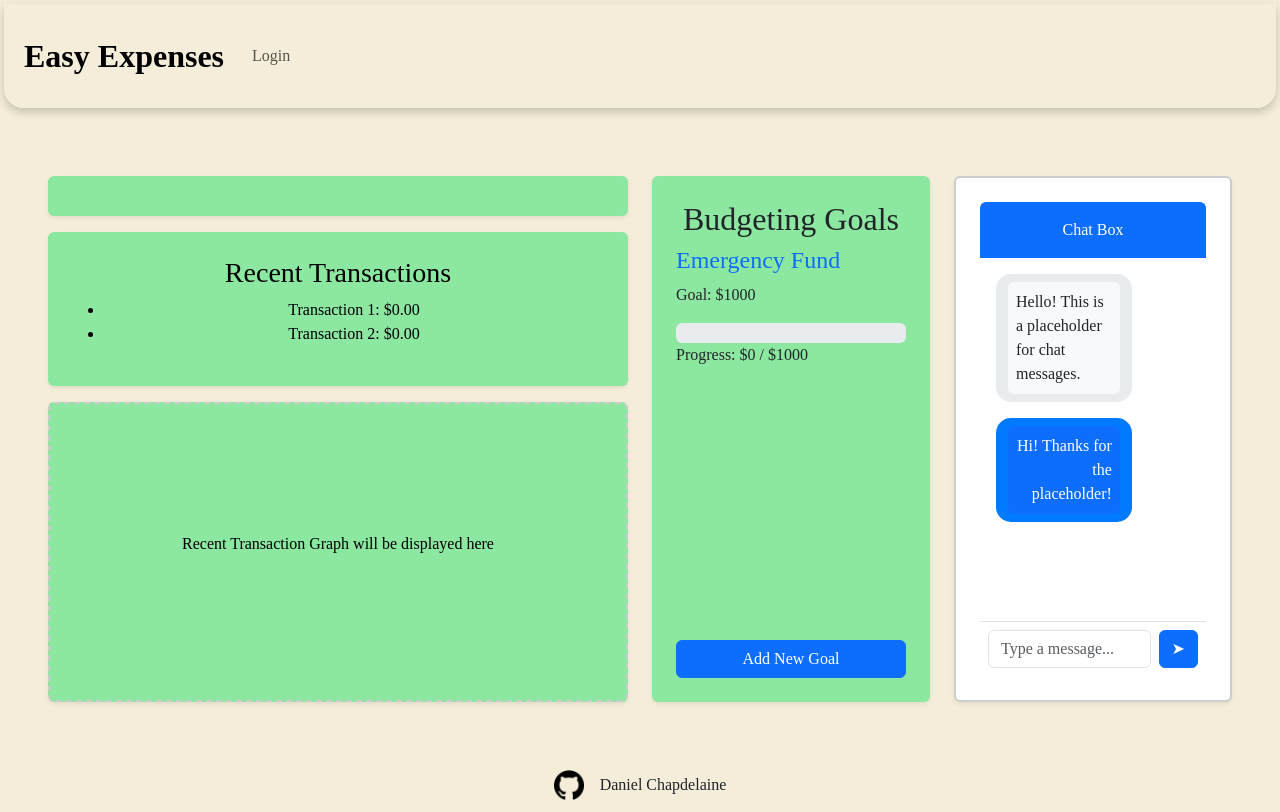
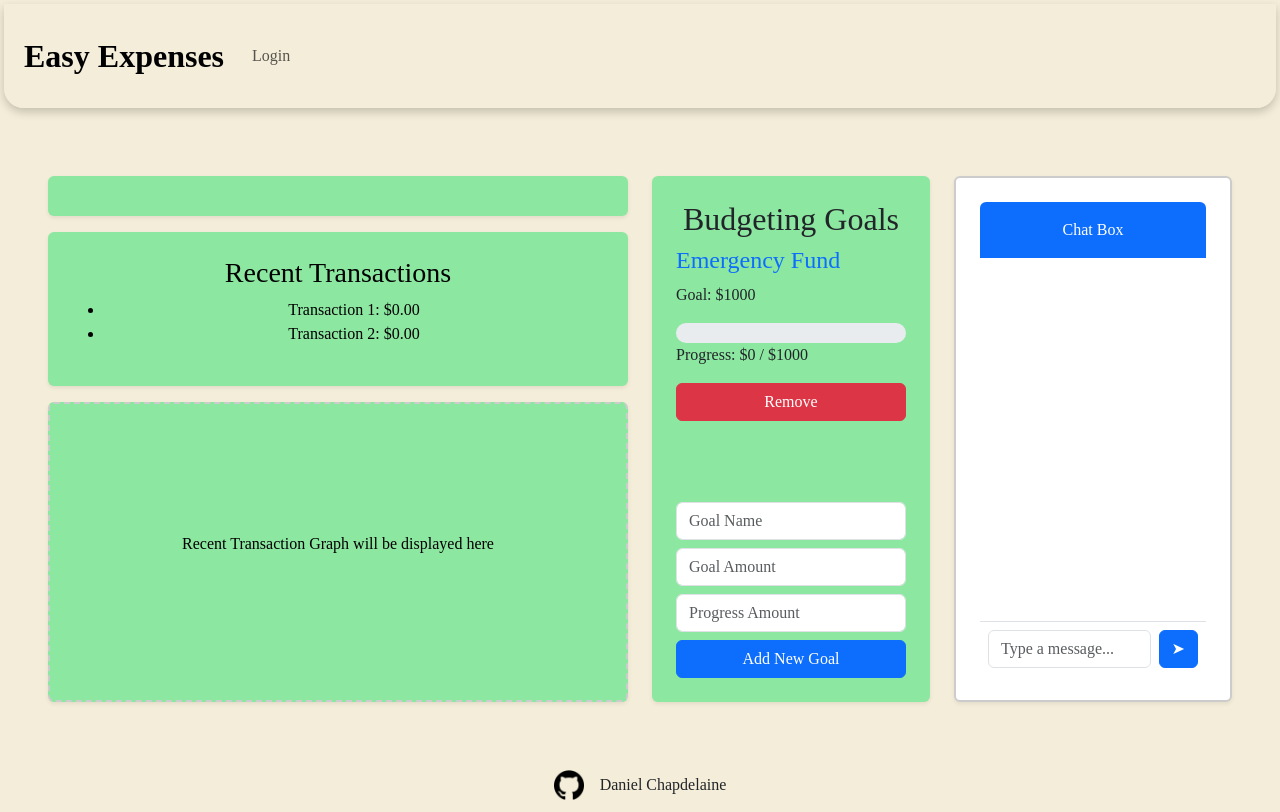
Before and after one commit to dan4chap/startup, a React (Vite) app: page /dashboard in a window 1280 px wide. Built offline with nearby package versions, Linux system fonts and the light colour scheme.

Commit message:
remove button and input fields for it as as well as chatbot functionality

```diff
--- a/src/dashboard/app.css
+++ b/src/dashboard/app.css
@@ -316,6 +316,11 @@ ul.flex-grow-1 {
     text-align: center; /* Center-align text */
 }
 
+.progress {
+    height: 20px;
+    border-radius: 20px;
+}
+
 /* Responsive font sizes using media queries */
 @media (max-width: 768px) {
     .account-container p {
--- a/src/dashboard/dashboard.jsx
+++ b/src/dashboard/dashboard.jsx
@@ -8,6 +8,11 @@ export function Dashboard({ user }) {
     const [goals, setGoals] = useState([
         { name: 'Emergency Fund', goal: 1000, progress: 0 }
     ]);
+    const [goalName, setGoalName] = useState('');
+    const [goalAmount, setGoalAmount] = useState('');
+    const [goalProgress, setGoalProgress] = useState('');
+    const [messages, setMessages] = useState([]);
+    const [newMessage, setNewMessage] = useState('');
 
     useEffect(() => {
         const storedTransaction1 = localStorage.getItem('transaction1');
@@ -20,7 +25,19 @@ export function Dashboard({ user }) {
     }, []);
 
     const addNewGoal = () => {
-        setGoals([...goals, { name: 'New Goal', goal: 1000, progress: 0 }]);
+        setGoals([...goals, { name: goalName, goal: parseFloat(goalAmount), progress: parseFloat(goalProgress) }]);
+        setGoalName('');
+        setGoalAmount('');
+        setGoalProgress('');
+    };
+
+    const removeGoal = (index) => {
+        setGoals(goals.filter((_, i) => i !== index));
+    };
+
+    const addMessage = () => {
+        setMessages([...messages, newMessage]);
+        setNewMessage('');
     };
 
     return (
@@ -52,9 +69,13 @@ export function Dashboard({ user }) {
                             <div className="progress" style={{ height: "20px" }}>
                                 <div className="progress-bar bg-success" style={{ width: `${goal.progress}%`}}></div>
                             </div>
-                            <p>Progress: ${goal.progress * 10} / ${goal.goal}</p>
+                            <p>Progress: ${goal.progress} / ${goal.goal}</p>
+                            <button className="btn btn-danger" onClick={() => removeGoal(index)}>Remove</button>
                         </div>
                     ))}
+                    <input type="text" className="form-control mb-2" placeholder="Goal Name" value={goalName} onChange={(e) => setGoalName(e.target.value)} />
+                    <input type="number" className="form-control mb-2" placeholder="Goal Amount" value={goalAmount} onChange={(e) => setGoalAmount(e.target.value)} />
+                    <input type="number" className="form-control mb-2" placeholder="Progress Amount" value={goalProgress} onChange={(e) => setGoalProgress(e.target.value)} />
                     <button className="btn btn-primary w-100 mt-auto" onClick={addNewGoal}>Add New Goal</button>
                 </div>
             </div>
@@ -65,20 +86,17 @@ export function Dashboard({ user }) {
                         Chat Box
                     </div>
                     <div className="flex-grow-1 p-3 overflow-auto">
-                        <div className="message mb-3">
-                            <div className="bg-light p-2 rounded">
-                                Hello! This is a placeholder for chat messages.
+                        {messages.map((message, index) => (
+                            <div key={index} className={`message mb-3 ${index % 2 === 0 ? '' : 'text-end'}`}>
+                                <div className={`bg-${index % 2 === 0 ? 'light' : 'primary'} text-${index % 2 === 0 ? 'black' : 'white'} p-2 rounded`}>
+                                    {message}
+                                </div>
                             </div>
-                        </div>
-                        <div className="message mb-3 text-end">
-                            <div className="bg-primary text-white p-2 rounded">
-                                Hi! Thanks for the placeholder!
-                            </div>
-                        </div>
+                        ))}
                     </div>
                     <div className="d-flex p-2 border-top">
-                        <input type="text" className="form-control me-2" placeholder="Type a message..."/>
-                        <button className="btn btn-primary">➤</button>
+                        <input type="text" className="form-control me-2" placeholder="Type a message..." value={newMessage} onChange={(e) => setNewMessage(e.target.value)} />
+                        <button className="btn btn-primary" onClick={addMessage}>➤</button>
                     </div>
                 </div>
             </div>
```
